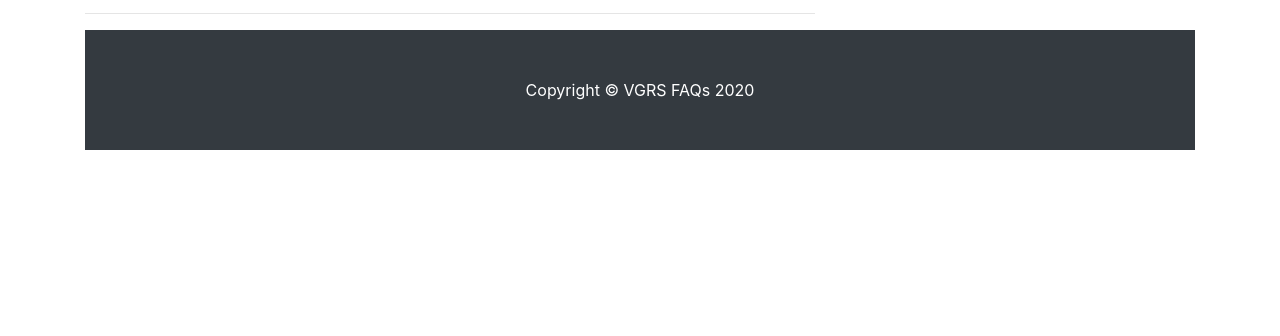
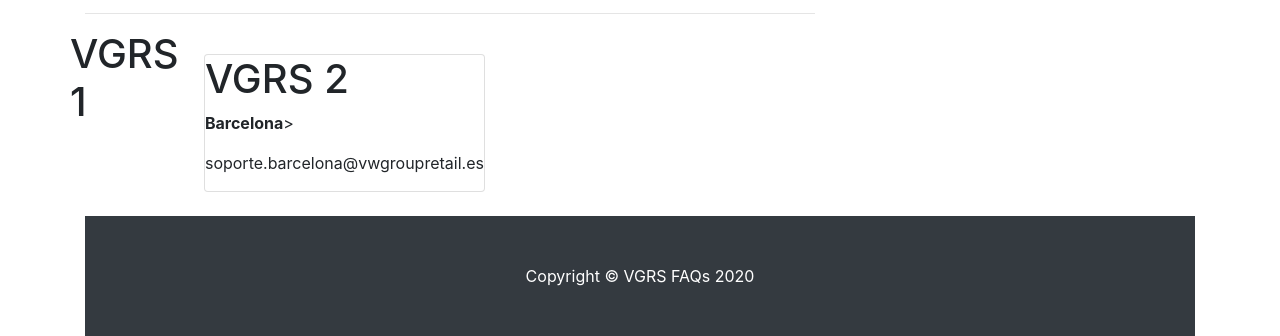
Before and after one commit to frodvgrs/migracion-faq, a plain HTML site: page index.html in a window 1280 px wide. Shown: the part 2805-3141 px from the top of the page. Before the commit the page ends 2955 px from the top, so only its background shows below. Drawn offline with nearby package versions, Linux system fonts and the light colour scheme.

Commit message:
Update index.html

```diff
--- a/index.html
+++ b/index.html
@@ -194,6 +194,13 @@
             <h1>VGRS 1</h1>
         </div>
 
+        <!-- Side Widget -->
+        <div class="card my-4">
+            <h1>VGRS 2</h1>
+            <p><strong>Barcelona</strong>></p>
+            <p>soporte.barcelona@vwgroupretail.es</p>
+        </div>
+
     </div>
 
   </div>
```
